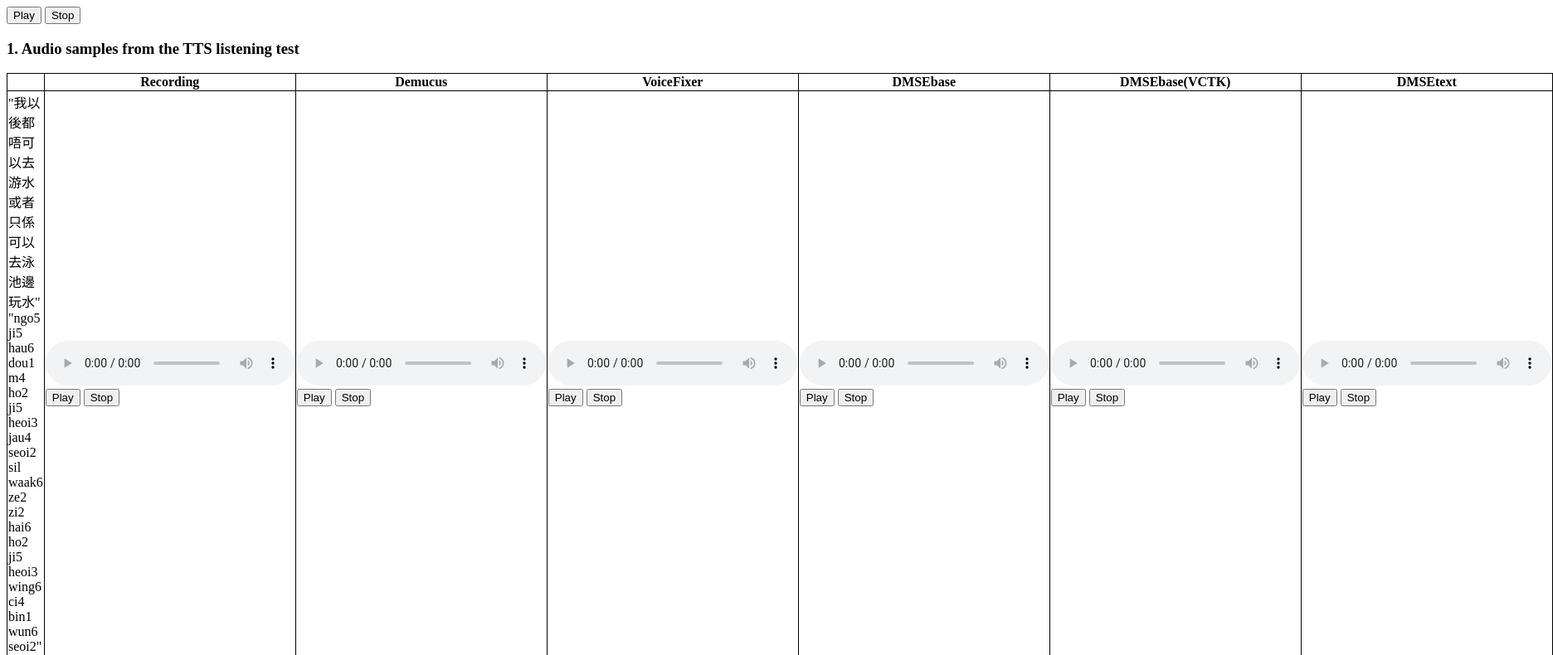
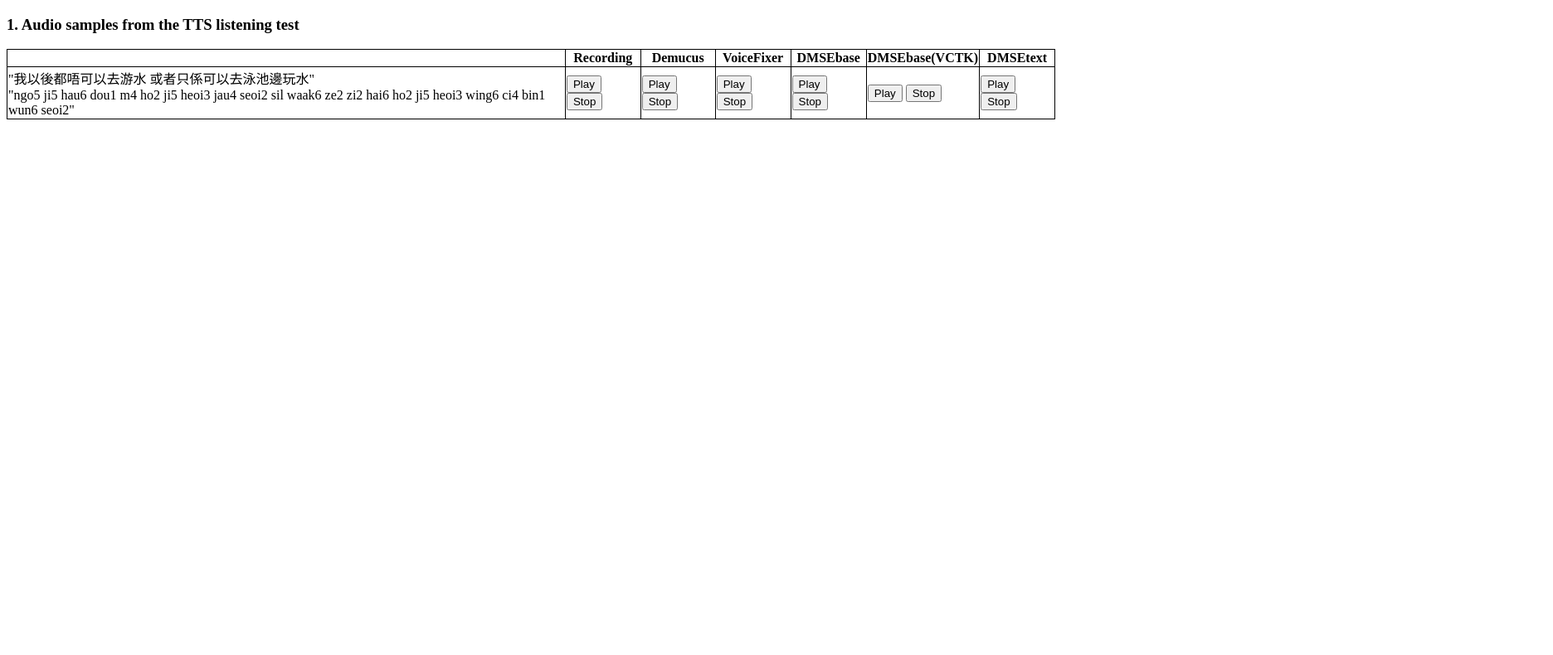
Before and after one commit to yusheng617/dmse4tts.github.io, a plain HTML site: page index.html in a window 1280 px wide. Shown: the top 790 px of the page at 83% size, 1872 px wide, since content can reach past the window. Drawn offline with Linux system fonts and the light colour scheme.

Commit message:
Update index.html

```diff
--- a/index.html
+++ b/index.html
@@ -1,12 +1,5 @@
-
 <!DOCTYPE html>
 <html>
-
-<audio id="$player" src="$url"></audio>
-<div>
-    <button onclick="stopAllAudios(); document.getElementById('$player').play()">Play</button>
-    <button onclick="stopAudio(document.getElementById('$player'))">Stop</button>
-</div>
 
 <head>
     <style>
@@ -51,58 +44,39 @@
             <th>DMSEtext</th>
         </tr>
         <tr>
-            <!-- <td>"我以後都唔可以去游水 或者只係可以去泳池邊玩水"<br>"ngo5 ji5 hau6 dou1 m4 ho2 ji5 heoi3 jau4 seoi2 sil waak6 ze2 zi2 hai6 ho2 ji5 heoi3 wing6 ci4 bin1 wun6 seoi2"</td>
-            <td><audio controls controlsList="nodownload">
-                    <source src="tts_samples/Original/D1.wav" type="audio/wav">
-                </audio></td>
-            <td><audio controls controlsList="nodownload">
-                    <source src="tts_samples/Demucs/D1.wav" type="audio/wav">
-                </audio></td>
-            <td><audio controls controlsList="nodownload">
-                    <source src="tts_samples/VoiceFixer/D1.wav" type="audio/wav">
-                </audio></td>
-            <td><audio controls controlsList="nodownload">
-                    <source src="tts_samples/DMSEbase/D1.wav" type="audio/wav">
-                </audio></td>
-            <td><audio controls controlsList="nodownload">
-                    <source src="tts_samples/DMSEbase_VCTK/D1.wav" type="audio/wav">
-                </audio></td>
-            <td><audio controls controlsList="nodownload">
-                    <source src="tts_samples/DMSEtext/D1.wav" type="audio/wav">
-                </audio></td> -->
-
             <td>"我以後都唔可以去游水 或者只係可以去泳池邊玩水"<br>"ngo5 ji5 hau6 dou1 m4 ho2 ji5 heoi3 jau4 seoi2 sil waak6 ze2 zi2 hai6 ho2 ji5 heoi3 wing6 ci4 bin1 wun6 seoi2"</td>
-            <td><audio id='D1_ori' controls controlsList="nodownload">
+            <td><audio id='D1_ori' style='display:none'>
                     <source src="tts_samples/Original/D1.wav" type="audio/wav">
                 </audio>
                 <button onclick="stopAllAudios(); document.getElementById('D1_ori').play()">Play</button>
                 <button onclick="stopAudio(document.getElementById('D1_ori'))">Stop</button>
             </td>
-            <td><audio id='D1_demucs' controls controlsList="nodownload">
+            <td><audio id='D1_demucs' style='display:none'>
                     <source src="tts_samples/Demucs/D1.wav" type="audio/wav">
                 </audio>
                 <button onclick="stopAllAudios(); document.getElementById('D1_demucs').play()">Play</button>
                 <button onclick="stopAudio(document.getElementById('D1_demucs'))">Stop</button>
             </td>
-            <td><audio id='D1_voicefixer' controls controlsList="nodownload">
+            <td><audio id='D1_voicefixer' style='display:none'>
                     <source src="tts_samples/VoiceFixer/D1.wav" type="audio/wav">
                 </audio>
                 <button onclick="stopAllAudios(); document.getElementById('D1_voicefixer').play()">Play</button>
                 <button onclick="stopAudio(document.getElementById('D1_voicefixer'))">Stop</button>
             </td>
-            <td><audio id='D1_diffnotext' controls controlsList="nodownload">
+            <td><audio id='D1_diffnotext' style='display:none'>
                     <source src="tts_samples/DMSEbase/D1.wav" type="audio/wav">
                 </audio>
                 <button onclick="stopAllAudios(); document.getElementById('D1_diffnotext').play()">Play</button>
                 <button onclick="stopAudio(document.getElementById('D1_diffnotext'))">Stop</button>
             </td>
-            <td><audio id='D1_diffvctk' controls controlsList="nodownload">
+            <td><audio id='D1_diffvctk' style='display:none'>
                     <source src="tts_samples/DMSEbase_VCTK/D1.wav" type="audio/wav">
                 </audio>
                 <button onclick="stopAllAudios(); document.getElementById('D1_diffvctk').play()">Play</button>
                 <button onclick="stopAudio(document.getElementById('D1_diffvctk'))">Stop</button>
             </td>
-            <td><audio id='D1_diff' controls controlsList="nodownload">
+            <td>
+                <audio id='D1_diff' style='display:none'>
                     <source src="tts_samples/DMSEtext/D1.wav" type="audio/wav">
                 </audio>
                 <button onclick="stopAllAudios(); document.getElementById('D1_diff').play()">Play</button>
```
